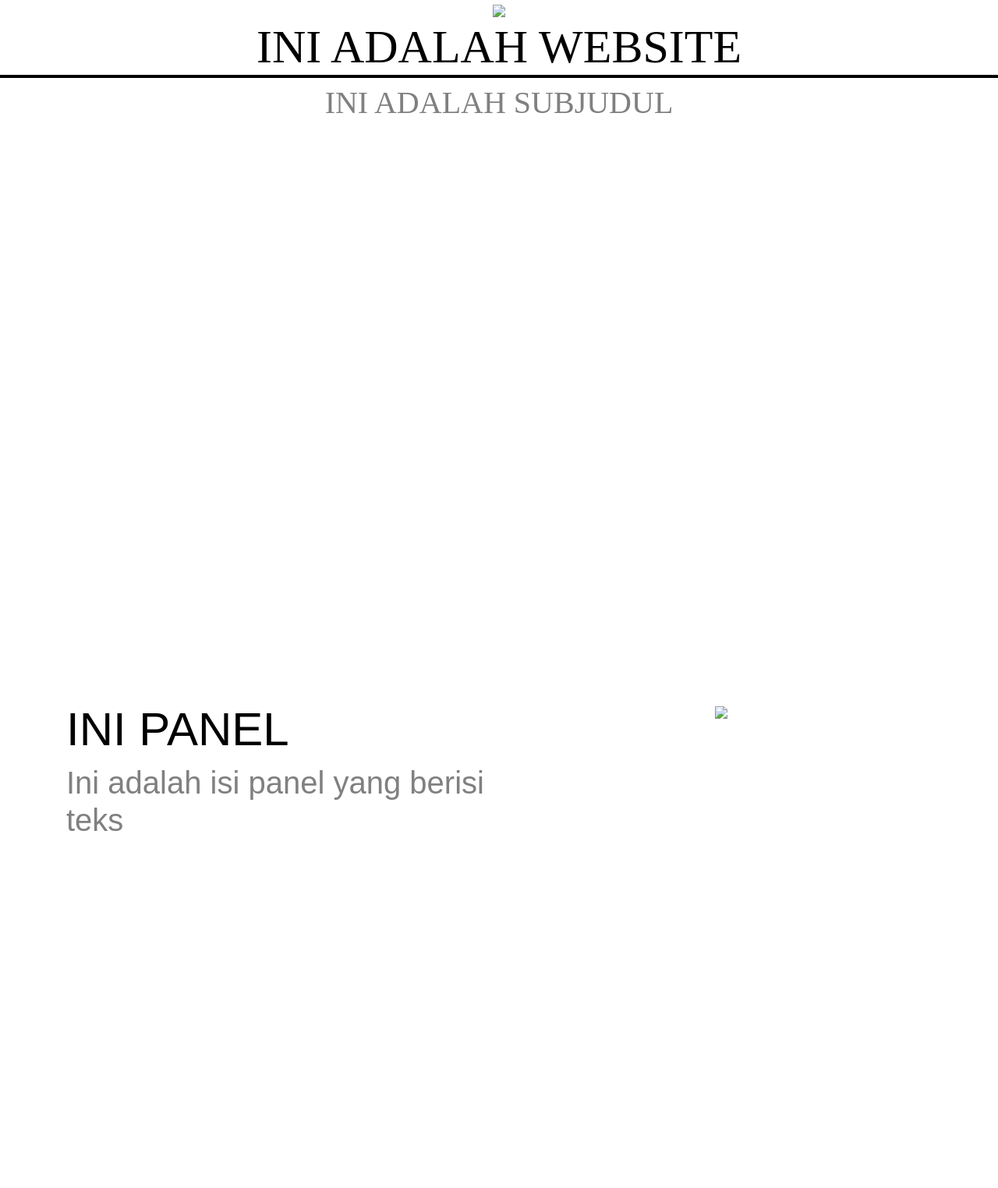
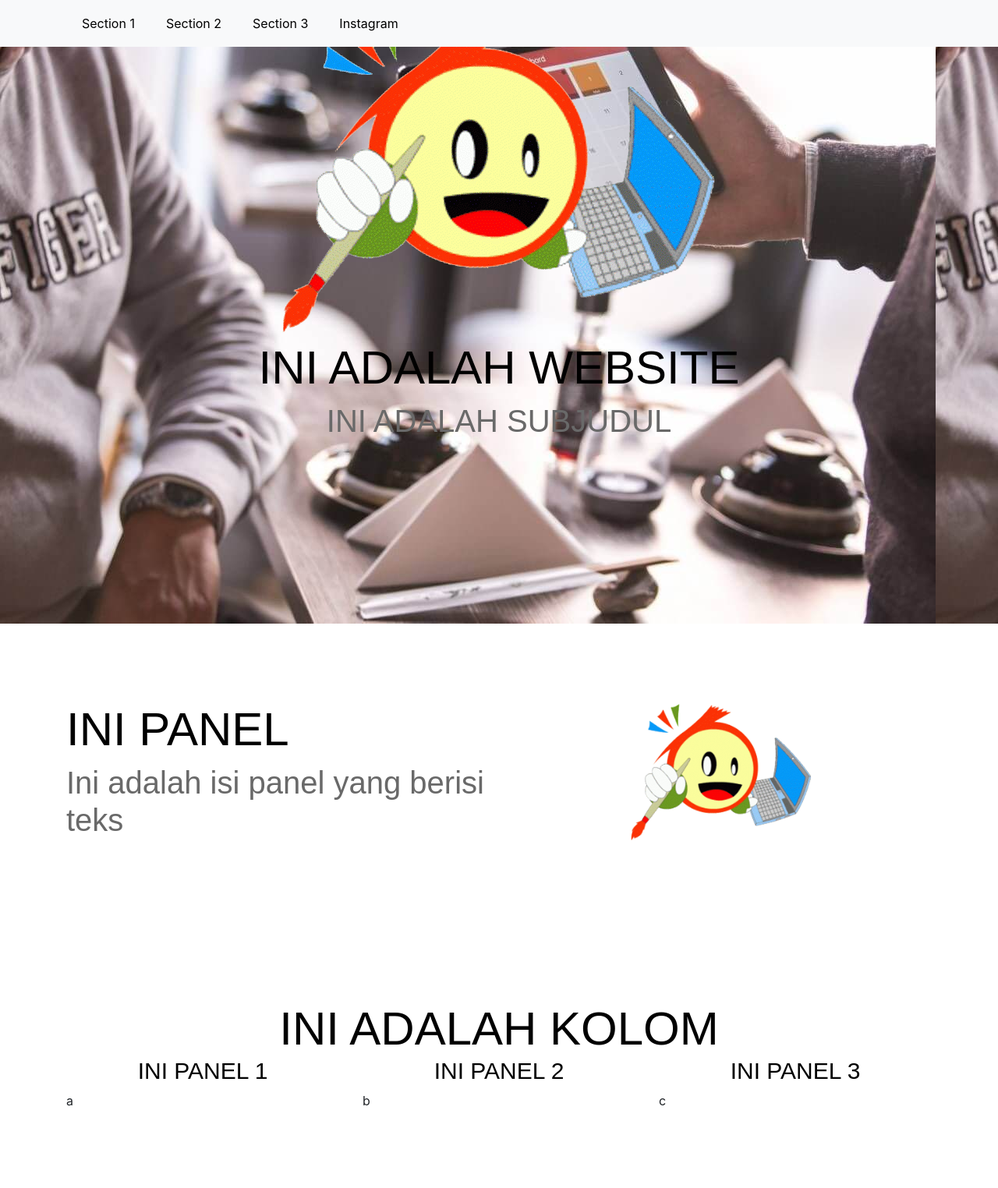
Before and after one commit to mffakhri/web-design, a plain HTML site: page index.html in a window 1280 px wide. Shown: the whole page at 78% size. Before the commit the page ends 1184 px from the top, so only its background shows below. Drawn offline with nearby package versions, Linux system fonts and the light colour scheme; files that its build step writes are made by us from their sources.

Commit message:
Add files via upload

```diff
--- a/index.html
+++ b/index.html
@@ -3,19 +3,33 @@
     <head>
         <title>YOI MAMEN</title>
         <meta name="viewport" content="width=device-width, initial-scale=1, minimum-scale=1">
-        <link rel="stylesheet" type="text/css" href="css/main.css">
-        <link rel="stylesheet" href="css/bootstrap.min.css">
-        <script src="js/jquery-v1-12-4.js"></script>
-        <script src="js/bootstrap.min.js"></script>
+        <link rel="stylesheet" type="text/css" href="main.css">
+        <link rel="stylesheet" href="bootstrap.min.css">
+        <script src="jquery-v1-12-4.js"></script>
+        <script src="bootstrap.min.js"></script>
         <link rel="stylesheet" href="https://use.fontawesome.com/releases/v5.3.1/css/all.css">
-        <link rel="stylesheet" href="css/animate.css">
+        <link rel="stylesheet" href="animate.css">
     </head>
     <body>
             <!---navbar--->
-
+            <nav class="navbar navbar-expand-lg bg-light fixed-top">
+                <div class="container">
+                    <button class="navbar-toggler" type="button" data-toggle="collapse" data-target="#navbarnya">
+                        <i class="fas fa-align-justify"></i>
+                    </button>
+                    <div class="collapse navbar-collapse" id="navbarnya">
+                        <div class="navbar-nav">
+                            <a class="link" href="#1">Section 1</a>
+                            <a class="link" href="#2">Section 2</a>
+                            <a class="link" href="#3">Section 3</a>
+                            <a class="link" href="http://instagram.com/mffakhri":>Instagram</a>
+                        </div>
+                    </div>
+                </div>
+            </nav>
             <!---section1--->
-         <section class="section1">
-            <img src="img/logo.png">
+         <section class="section1" id="1">
+            <img src="logo.png">
             <h1 class="judul">
                 INI ADALAH WEBSITE
             </h1>
@@ -24,7 +38,7 @@
             </h2>
         </section>
             <!---section2--->
-        <section class="section2">
+        <section class="section2" id="2">
             <div class="container">
                 <div class="row">
                     <div class="col-md-6">
@@ -36,12 +50,46 @@
                         </h2>
                     </div>
                     <div class="col-md-6" style="text-align: center">
-                    <img src="img/logo.png" width="250px">
+                        <img src="logo.png" width="250px">
                     </div>
                 </div>
 
             </div>
         </section>
             <!---section3--->
+        <section class="section3" id="3">
+            <div class="container">
+                <div class="row">
+                    <h1 class="kolom" style="text-align: center">
+                        INI ADALAH KOLOM
+                    </h1>
+                </div>
+
+                <div class="row">
+                    <div class="col col-warna1">
+                        <h1 class="headercoy" style="text-align: center">
+                            INI PANEL 1
+                        </h1>
+                        a
+                    </div>
+                    <div class="col col-warna1">
+                        <h1 class="headercoy" style="text-align: center">
+                            INI PANEL 2
+                        </h1>
+                        b
+                    </div>
+                    <div class="col">
+                        <h1 class="headercoy" style="text-align: center">
+                            INI PANEL 3
+                        </h1>
+                        c
+                    </div>
+
+                </div>
+
+
+        </div>
+
+        </section>
     </body>
 </html>
--- a/main.css
+++ b/main.css
@@ -2,21 +2,36 @@ body,html{
     height: 100%;
     margin:0 auto;
 }
+.link{
+    color: black;
+    padding: 10px 20px;
+
+}
+.link:hover{
+    background: black;
+    color: white;
+    font-style: normal
+}
+.link:checked{
+    background: dimgray;
+}
+.link:active{
+    background: dimgray;
+}
 .section1{
-    background: url(maxresdefault.jpg);
+    background: url(../maxresdefault.jpg);
     width:100%;
     height: 100%;
     text-align: center;
 }
 .judul{
-    font-family: times new roman;
+    font-family: arial;
     font-size: 60px;
     color: black;
-    border-bottom: solid 4px black
 }.subjudul{
-    font-family: times new roman;
+    font-family: arial;
     font-size: 40px;
-    color: gray;
+    color: dimgray;
 }
 .section2{
     background: white;
@@ -26,8 +41,28 @@ body,html{
     font-family: arial;
     font-size: 60px;
     color: black;
-}.insider{
+}
+.insider{
     font-family: arial;
     font-size: 40px;
-    color: gray;
+    color: dimgray;
 }
+.section3{
+    background: white;
+    padding: 100px 0px;
+}
+.col-warna1{
+    background: white;
+}
+.headercoy{
+    text-align: center;
+    font-size: 30px;
+    font-family: arial;
+    color: black;
+}
+.kolom{
+    font-family: arial;
+    font-size: 60px;
+    color: black;
+    margin: auto;
+}
```
Lines whose indentation alone changed are shown as unchanged.
